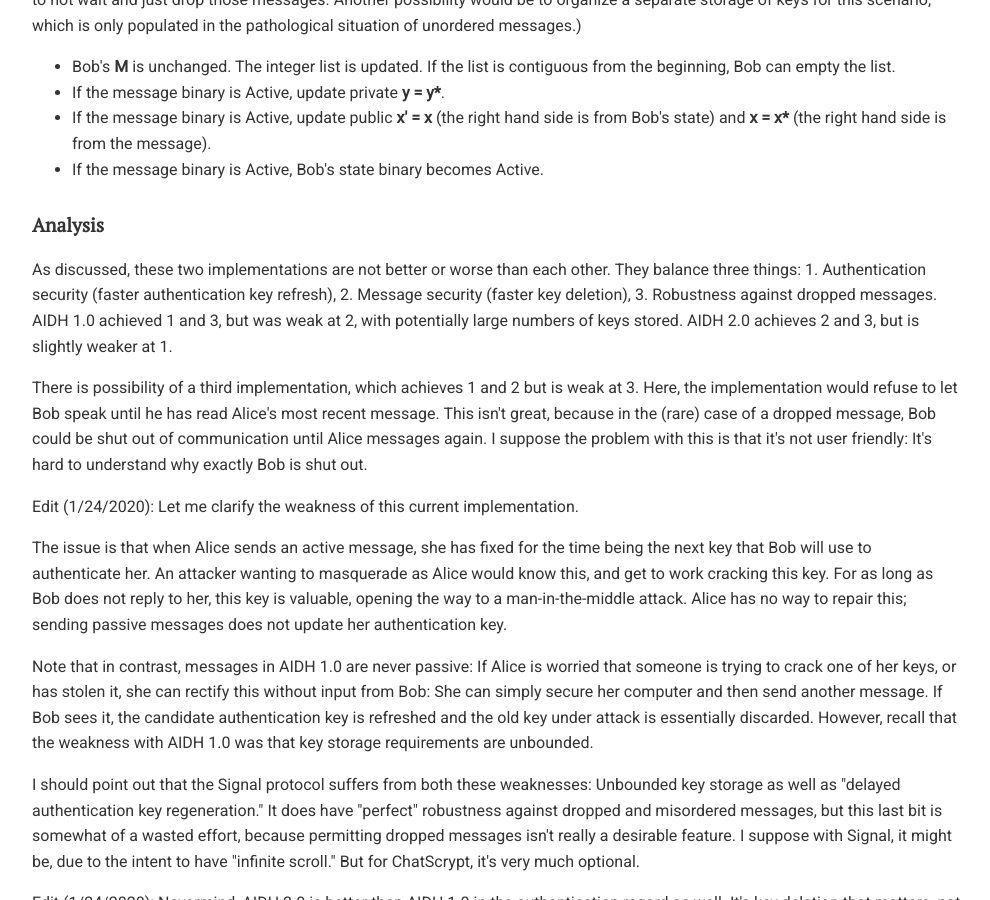
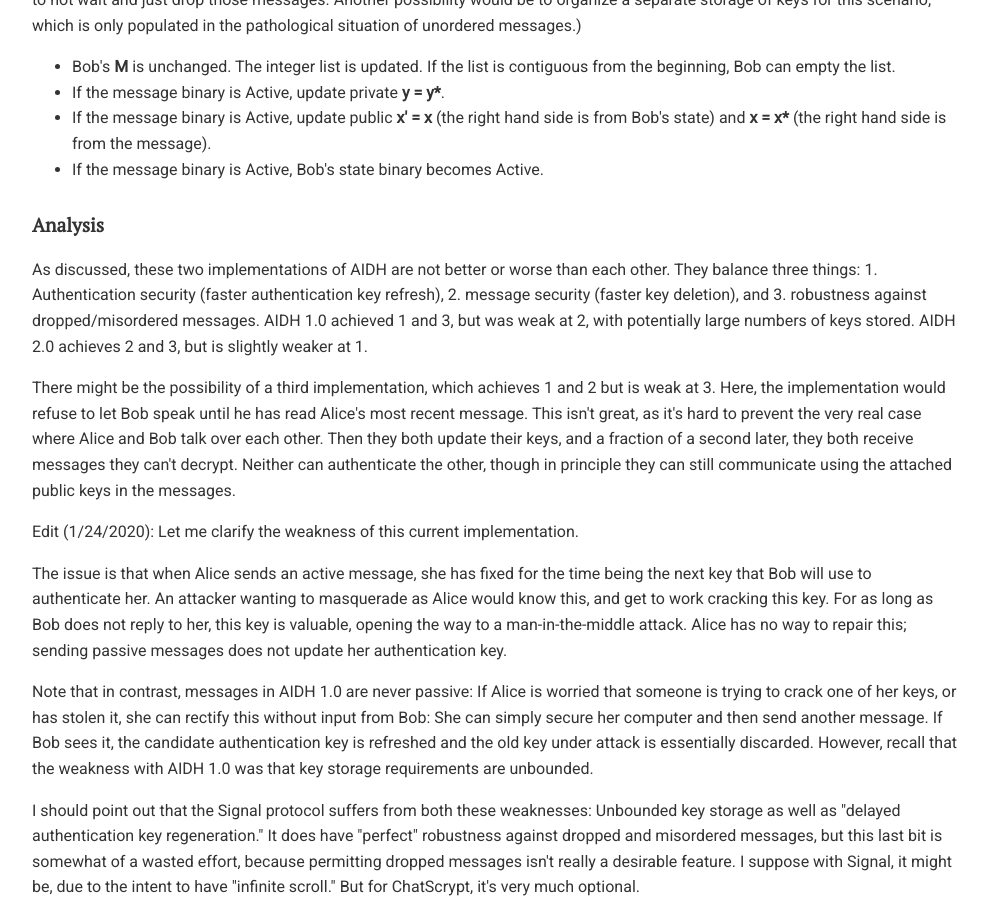
Before and after one commit to chatscrypt/chatscrypt.github.io, a Jekyll site: the page built from _posts/2020-01-24-the-chatscrypt-architecture-part-iv-authenticated-inductive-diffie-hellman-2.html, in a window 1280 px wide and 900 px high, scrolled down 2119 px. Shown: the whole window, without its empty margins (143-1133 px from the left). Built offline with Jekyll 4.4.1, drawn with Linux system fonts in a browser that asks for light colours; comment, search, counter and statistics services are not loaded.

Commit message:
Update 2020-01-24-the-chatscrypt-architecture-part-iv-authenticated-inductive-diffie-hellman-2.html

```diff
--- a/_posts/2020-01-24-the-chatscrypt-architecture-part-iv-authenticated-inductive-diffie-hellman-2.html
+++ b/_posts/2020-01-24-the-chatscrypt-architecture-part-iv-authenticated-inductive-diffie-hellman-2.html
@@ -88,9 +88,9 @@ If Bob is Active, he decrypts the message using <b>x', y, r</b>. If he is Passiv
 
 <h2>Analysis</h2>
 
-<p>As discussed, these two implementations are not better or worse than each other. They balance three things: 1. Authentication security (faster authentication key refresh), 2. Message security (faster key deletion), 3. Robustness against dropped messages. AIDH 1.0 achieved 1 and 3, but was weak at 2, with potentially large numbers of keys stored. AIDH 2.0 achieves 2 and 3, but is slightly weaker at 1.
+<p>As discussed, these two implementations of AIDH are not better or worse than each other. They balance three things: 1. Authentication security (faster authentication key refresh), 2. message security (faster key deletion), and 3. robustness against dropped/misordered messages. AIDH 1.0 achieved 1 and 3, but was weak at 2, with potentially large numbers of keys stored. AIDH 2.0 achieves 2 and 3, but is slightly weaker at 1.
 
-<p>There is possibility of a third implementation, which achieves 1 and 2 but is weak at 3. Here, the implementation would refuse to let Bob speak until he has read Alice's most recent message. This isn't great, because in the (rare) case of a dropped message, Bob could be shut out of communication until Alice messages again. I suppose the problem with this is that it's not user friendly: It's hard to understand why exactly Bob is shut out.
+<p>There might be the possibility of a third implementation, which achieves 1 and 2 but is weak at 3. Here, the implementation would refuse to let Bob speak until he has read Alice's most recent message. This isn't great, as it's hard to prevent the very real case where Alice and Bob talk over each other. Then they both update their keys, and a fraction of a second later, they both receive messages they can't decrypt. Neither can authenticate the other, though in principle they can still communicate using the attached public keys in the messages.
 
 <p>Edit (1/24/2020): Let me clarify the weakness of this current implementation.
 
```
